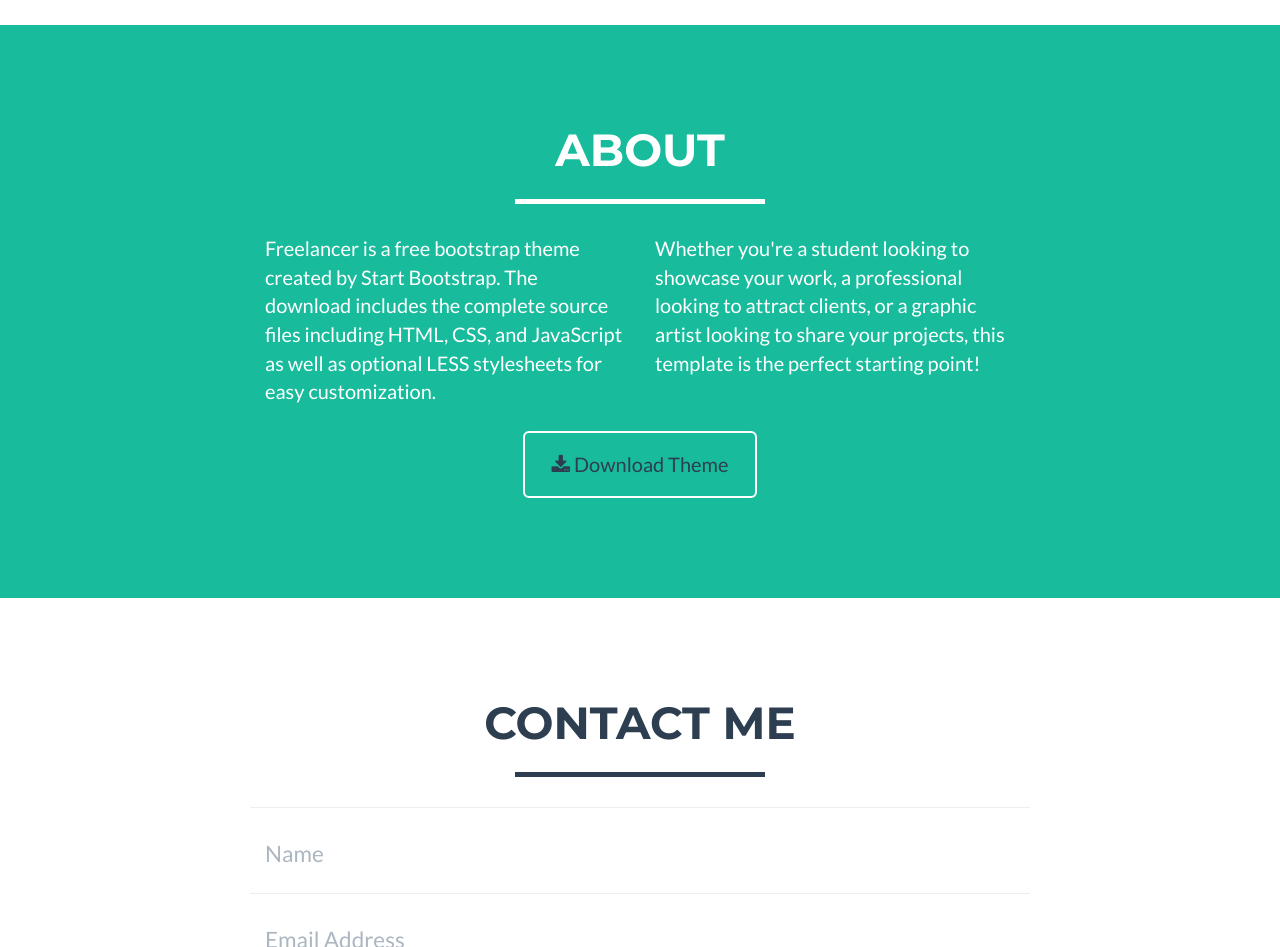
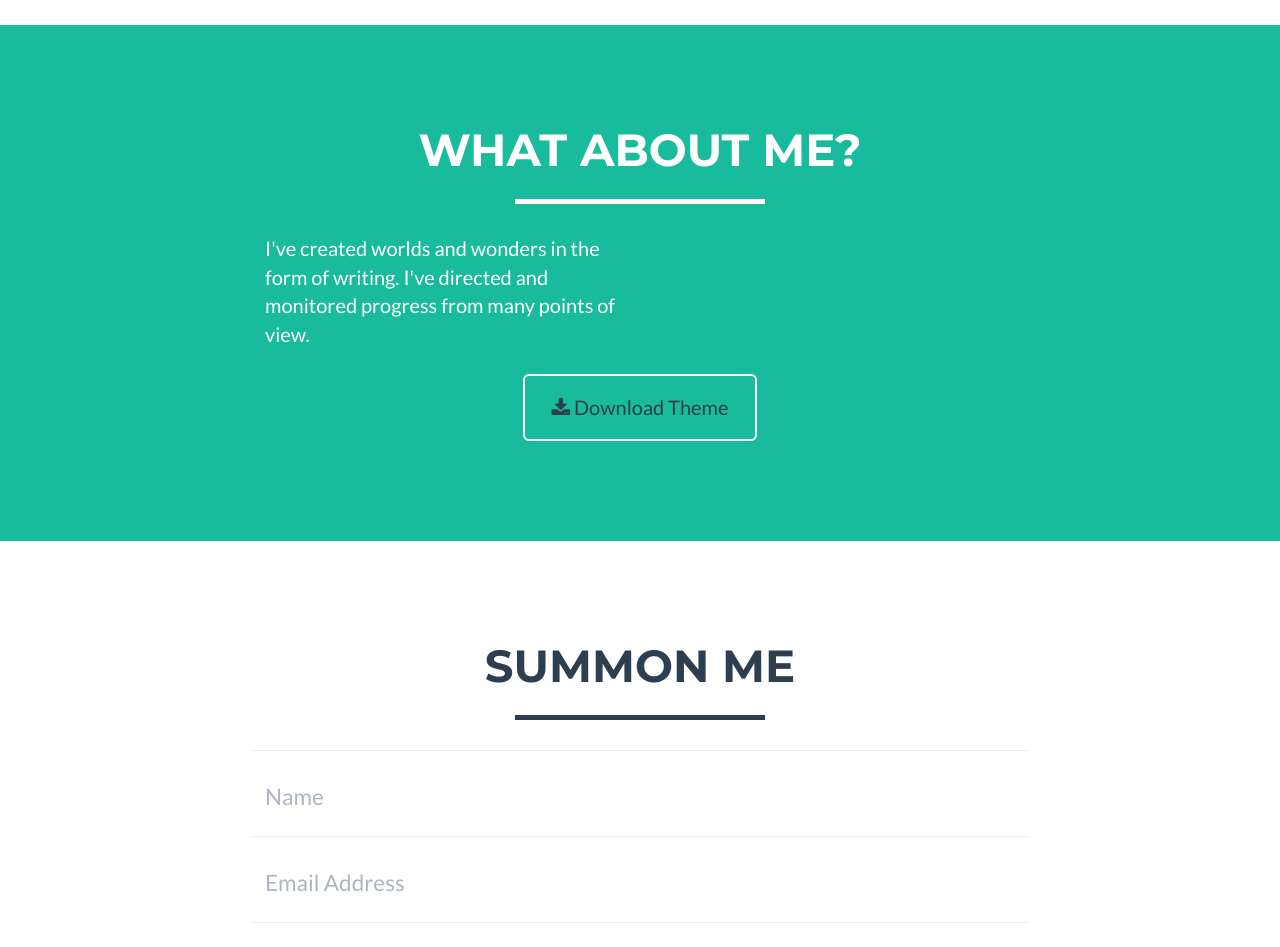
Before and after one commit to Pokefire/Pokefire.github.io, a plain HTML site: page index.html in a window 1280 px wide. Shown: the part 1640-2587 px from the top of the page. Drawn offline with nearby package versions, Linux system fonts and the light colour scheme.

Commit message:
Update index.html

```diff
--- a/index.html
+++ b/index.html
@@ -9,7 +9,7 @@
     <meta name="description" content="">
     <meta name="author" content="">
 
-    <title>Freelancer - Start Bootstrap Theme</title>
+    <title>Freelancer - Pokefire's website</title>
 
     <!-- Bootstrap Core CSS - Uses Bootswatch Flatly Theme: http://bootswatch.com/flatly/ -->
     <link href="css/bootstrap.min.css" rel="stylesheet">
@@ -76,7 +76,7 @@
                 <div class="col-lg-12">
                     <img class="img-responsive" src="img/profile.png" alt="">
                     <div class="intro-text">
-                        <span class="name">Start Bootstrap</span>
+                        <span class="name">Pokefire</span>
                         <hr class="star-light">
                         <span class="skills">Electrical Engineer - Writer - Gamer</span>
                     </div>
@@ -164,16 +164,16 @@
         <div class="container">
             <div class="row">
                 <div class="col-lg-12 text-center">
-                    <h2>About</h2>
+                    <h2>What about me?</h2>
                     <hr class="star-light">
                 </div>
             </div>
             <div class="row">
                 <div class="col-lg-4 col-lg-offset-2">
-                    <p>Freelancer is a free bootstrap theme created by Start Bootstrap. The download includes the complete source files including HTML, CSS, and JavaScript as well as optional LESS stylesheets for easy customization.</p>
+                    <p> I've created worlds and wonders in the form of writing. I've directed and monitored progress from many points of view. </p>
                 </div>
                 <div class="col-lg-4">
-                    <p>Whether you're a student looking to showcase your work, a professional looking to attract clients, or a graphic artist looking to share your projects, this template is the perfect starting point!</p>
+                    <p></p>
                 </div>
                 <div class="col-lg-8 col-lg-offset-2 text-center">
                     <a href="#" class="btn btn-lg btn-outline">
@@ -189,7 +189,7 @@
         <div class="container">
             <div class="row">
                 <div class="col-lg-12 text-center">
-                    <h2>Contact Me</h2>
+                    <h2>summon Me</h2>
                     <hr class="star-primary">
                 </div>
             </div>
```
